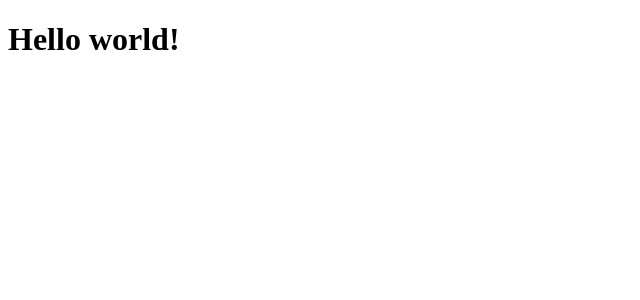
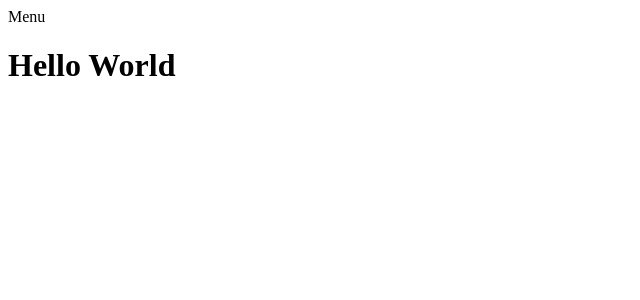
Before and after one commit to WWW-Wizards/SOAK-WWW, a React (Vite) app: page / in a window 1280 px wide. Shown: the top 300 px of the page, without its empty margins (0-640 px from the left). Built offline with nearby package versions, Linux system fonts and the light colour scheme.

Commit message:
Setup structure for module collab

```diff
--- a/package.json
+++ b/package.json
@@ -1,14 +1,13 @@
 {
-  "name": "SOAK",
+  "name": "soakwww",
   "browserslist": "> 0.5%, last 2 versions, not dead",
   "version": "1.0.0",
   "source": "src/index.js",
-  "main": "dist/main.js",
   "license": "ISC",
   "scripts": {
     "watch": "parcel watch",
     "build": "parcel build",
-    "run": "parcel src/index.js"
+    "run": "parcel src/index."
   },
   "devDependencies": {
     "parcel": "latest"
--- a/src/App.jsx
+++ b/src/App.jsx
@@ -1,3 +1,9 @@
-export function App() {
-  return <h1>Hello world!</h1>;
+import React from "react";
+import EventMain from "./components/EventMain";
+
+function App() {
+  console.log("App function");
+  return <EventMain />;
 }
+
+export default App;
--- /dev/null
+++ b/src/components/EventMain.jsx
@@ -0,0 +1,18 @@
+import React from "react";
+import Menu from "./menu/Menu";
+
+import { useMenu } from "../state/StateProvider";
+
+function EventMain() {
+  // state
+  const { menu } = useMenu();
+
+  return (
+    <main>
+      <Menu />
+      <h1>Hello World</h1>
+    </main>
+  );
+}
+
+export default EventMain;
--- /dev/null
+++ b/src/components/menu/Menu.jsx
@@ -0,0 +1,9 @@
+import React from 'react'
+
+function Menu() {
+  return (
+    <div>Menu</div>
+  )
+}
+
+export default Menu
--- a/src/index.html
+++ b/src/index.html
@@ -2,7 +2,7 @@
 <html lang="en">
   <head>
     <meta charset="utf-8" />
-    <title>My Parcel App</title>
+    <title>SOAK What Where When</title>
   </head>
   <body>
     <div id="app"></div>
--- a/src/state/UserProvider.js
+++ b/src/state/StateProvider.js
@@ -2,10 +2,11 @@ import React, { useState, createContext, useContext, useEffect } from 'react';
 
 export const UserContext = createContext();
 
-export function UserProvider({ children }) {
+export function StateProvider({ children }) {
   // state
   const [loading, setLoading] = useState(false);
   const [filter, setFilter] = useState();
+  const [menu, setMenu] = useState();
 
   // happens on load
   useEffect(() => {
@@ -18,7 +19,9 @@ export function UserProvider({ children }) {
         loading,
         setLoading,
         filter,
-        setFilter
+        setFilter,
+        menu,
+        setMenu
       }}
     >
       {children}
```
Also changed, not shown: src/index.js (+5 -4 lines), 1 other file (tests, documents, lock files or other folders).
